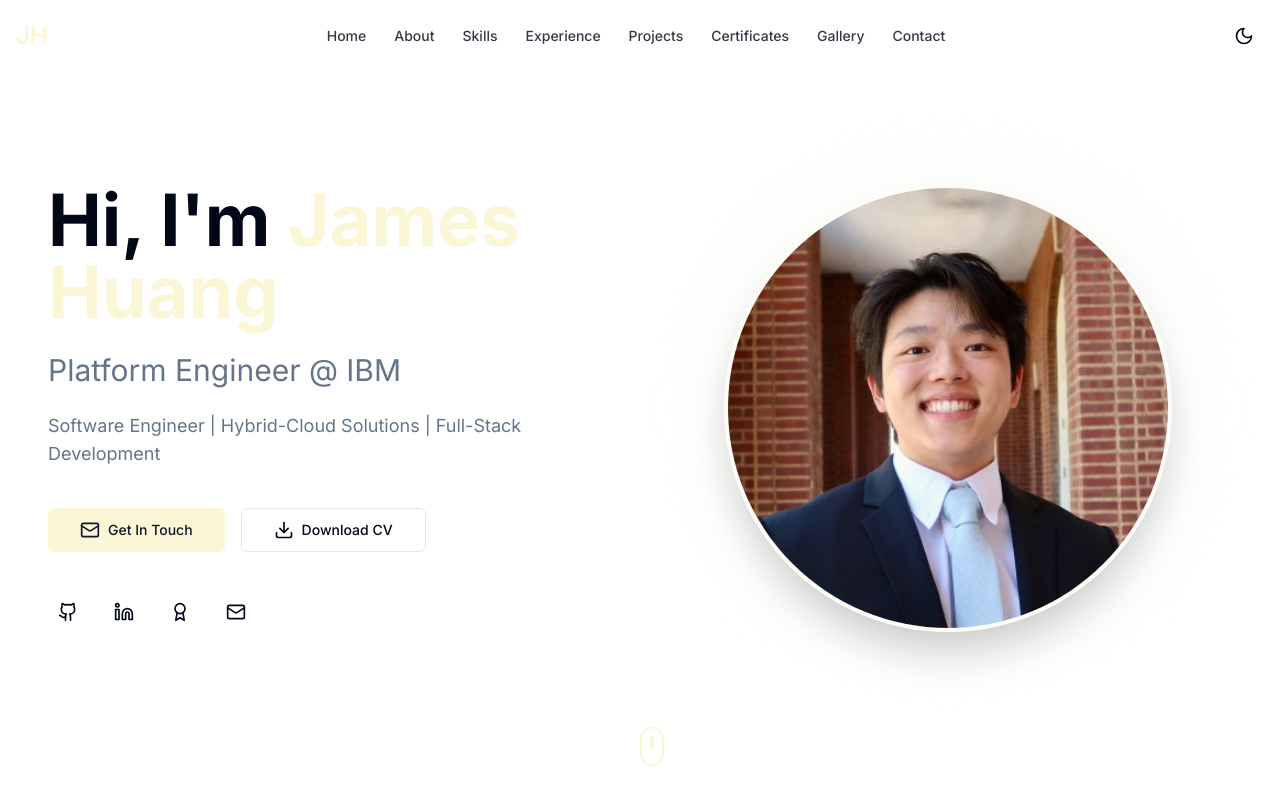
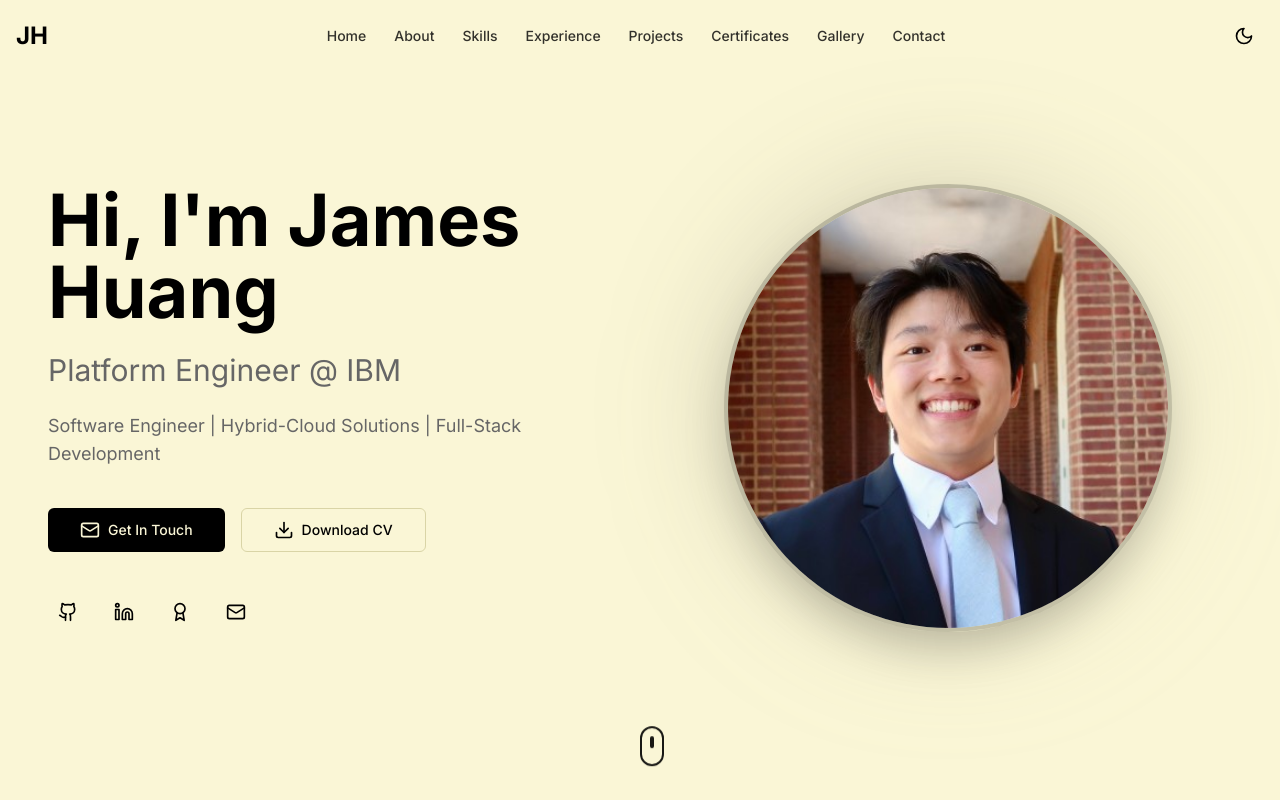
Before and after one commit to jameshuang12/portfolio, a Next.js app: page / in a window 1280 px wide. Shown: the top 800 px of the page. Built offline with nearby package versions, Linux system fonts and the light colour scheme.

Commit message:
Update color scheme: cream background (#FDFBD4) with black/gray text

```diff
--- a/src/app/globals.css
+++ b/src/app/globals.css
@@ -4,48 +4,48 @@
 
 @layer base {
   :root {
-    --background: 0 0% 100%;
-    --foreground: 222.2 84% 4.9%;
-    --card: 0 0% 100%;
-    --card-foreground: 222.2 84% 4.9%;
-    --popover: 0 0% 100%;
-    --popover-foreground: 222.2 84% 4.9%;
-    --primary: 54 78% 91%;
-    --primary-foreground: 222.2 47.4% 11.2%;
-    --secondary: 210 40% 96.1%;
-    --secondary-foreground: 222.2 47.4% 11.2%;
-    --muted: 210 40% 96.1%;
-    --muted-foreground: 215.4 16.3% 46.9%;
-    --accent: 210 40% 96.1%;
-    --accent-foreground: 222.2 47.4% 11.2%;
+    --background: 54 78% 91%;
+    --foreground: 0 0% 0%;
+    --card: 54 78% 91%;
+    --card-foreground: 0 0% 0%;
+    --popover: 54 78% 91%;
+    --popover-foreground: 0 0% 0%;
+    --primary: 0 0% 0%;
+    --primary-foreground: 54 78% 91%;
+    --secondary: 54 60% 85%;
+    --secondary-foreground: 0 0% 0%;
+    --muted: 54 60% 85%;
+    --muted-foreground: 0 0% 40%;
+    --accent: 54 60% 85%;
+    --accent-foreground: 0 0% 0%;
     --destructive: 0 84.2% 60.2%;
-    --destructive-foreground: 210 40% 98%;
-    --border: 214.3 31.8% 91.4%;
-    --input: 214.3 31.8% 91.4%;
-    --ring: 54 78% 91%;
+    --destructive-foreground: 54 78% 91%;
+    --border: 54 40% 75%;
+    --input: 54 40% 75%;
+    --ring: 0 0% 0%;
     --radius: 0.5rem;
   }
 
   .dark {
-    --background: 222.2 84% 4.9%;
-    --foreground: 210 40% 98%;
-    --card: 222.2 84% 4.9%;
-    --card-foreground: 210 40% 98%;
-    --popover: 222.2 84% 4.9%;
-    --popover-foreground: 210 40% 98%;
-    --primary: 54 78% 91%;
-    --primary-foreground: 222.2 47.4% 11.2%;
-    --secondary: 217.2 32.6% 17.5%;
-    --secondary-foreground: 210 40% 98%;
-    --muted: 217.2 32.6% 17.5%;
-    --muted-foreground: 215 20.2% 65.1%;
-    --accent: 217.2 32.6% 17.5%;
-    --accent-foreground: 210 40% 98%;
+    --background: 54 78% 91%;
+    --foreground: 0 0% 0%;
+    --card: 54 78% 91%;
+    --card-foreground: 0 0% 0%;
+    --popover: 54 78% 91%;
+    --popover-foreground: 0 0% 0%;
+    --primary: 0 0% 0%;
+    --primary-foreground: 54 78% 91%;
+    --secondary: 54 60% 85%;
+    --secondary-foreground: 0 0% 0%;
+    --muted: 54 60% 85%;
+    --muted-foreground: 0 0% 40%;
+    --accent: 54 60% 85%;
+    --accent-foreground: 0 0% 0%;
     --destructive: 0 62.8% 30.6%;
-    --destructive-foreground: 210 40% 98%;
-    --border: 217.2 32.6% 17.5%;
-    --input: 217.2 32.6% 17.5%;
-    --ring: 54 78% 91%;
+    --destructive-foreground: 54 78% 91%;
+    --border: 54 40% 75%;
+    --input: 54 40% 75%;
+    --ring: 0 0% 0%;
   }
 }
 
```
